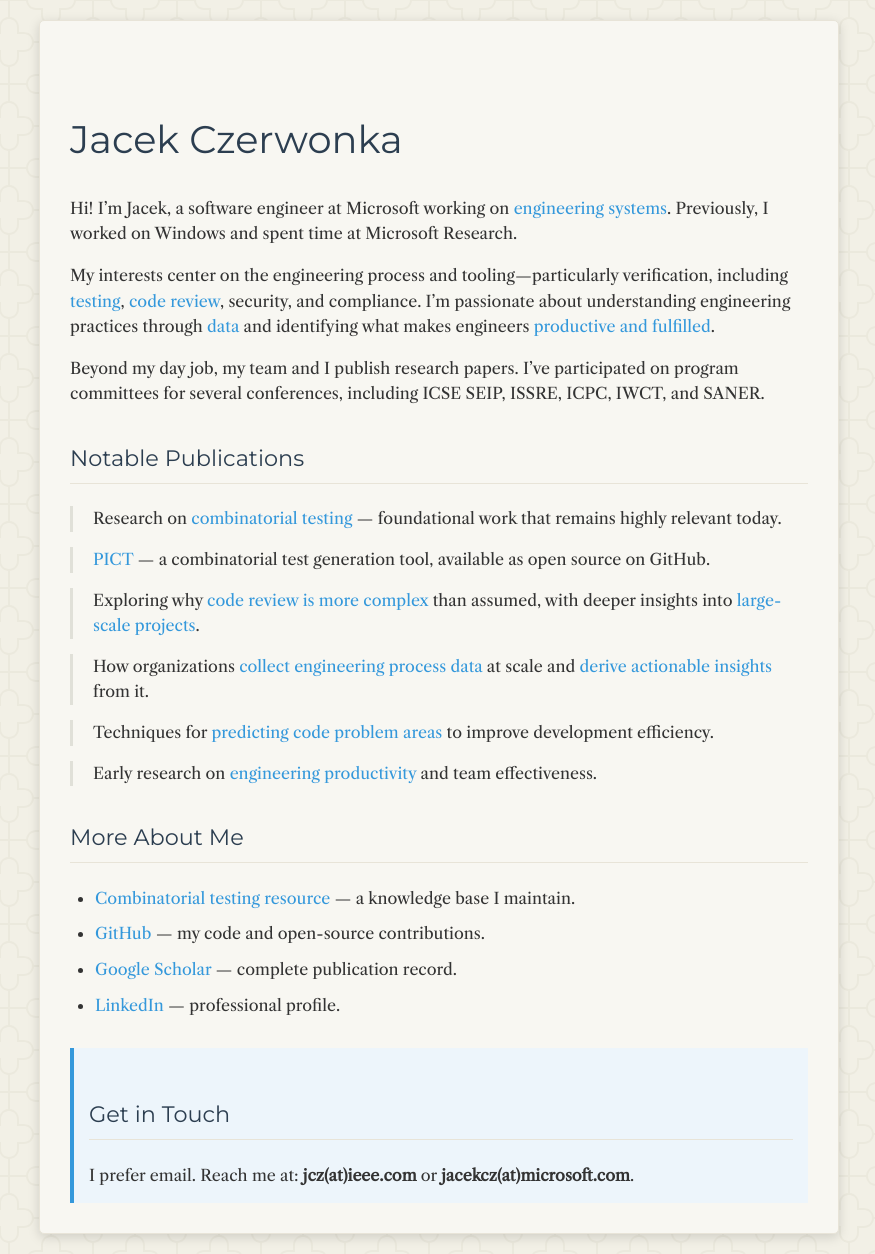
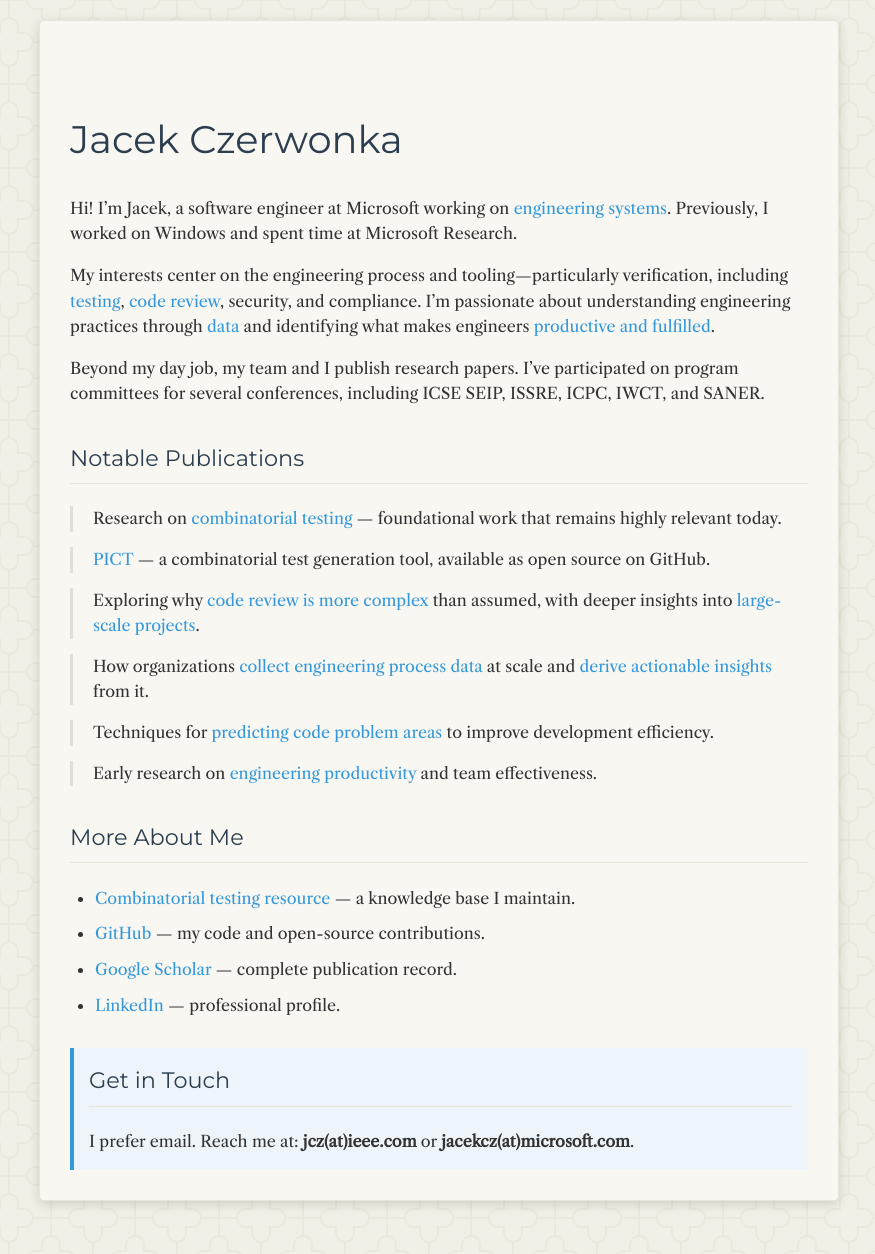
Before and after one commit to jaccz/jaccz.github.io, a Jekyll site: the page built from index.md, in a window 1280 px wide. Shown: the whole page, without its empty margins (201-1076 px from the left). Built offline with Jekyll 4.4.1, drawn with Linux system fonts in a browser that asks for light colours; after the commit the page ends 1221 px from its top, so only the background shows below that.

Commit message:
Adjust contact section heading margin for improved layout

```diff
--- a/assets/css/style.css
+++ b/assets/css/style.css
@@ -117,6 +117,10 @@
   transition: background-color 0.3s ease, border-color 0.3s ease;
 }
 
+.contact h3 {
+  margin-top: 0;
+}
+
 .publication-item {
   padding-left: 20px;
   border-left: 3px solid var(--publication-border);
```
